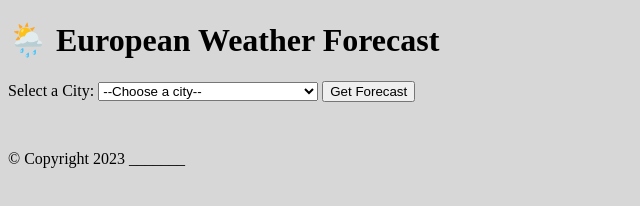
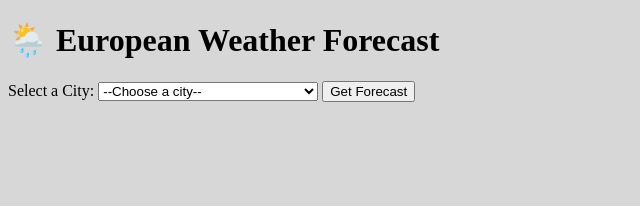
Before and after one commit to charvicherukuri/weather-app, a plain HTML site: page index.html in a window 1280 px wide. Shown: the whole page, without its empty margins (0-640 px from the left). Drawn offline with Linux system fonts and the light colour scheme.

Commit message:
Update index.html

```diff
--- a/index.html
+++ b/index.html
@@ -35,9 +35,6 @@
 
 </body>
 
-<footer>
-    <p class="copyright-text">© Copyright 2023 _______ </p>
-</footer>
 
 <!-- Our codes -->
 <script src="js/main.js"></script>
```
